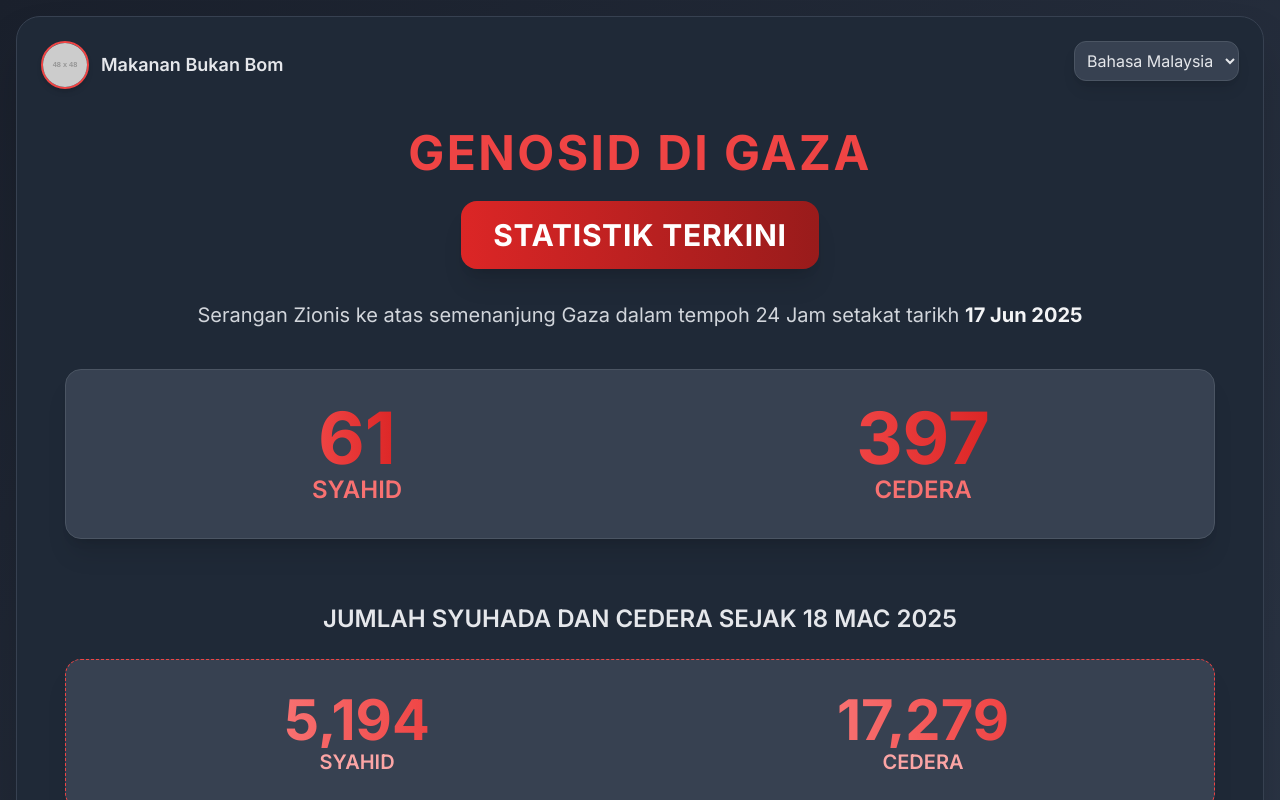
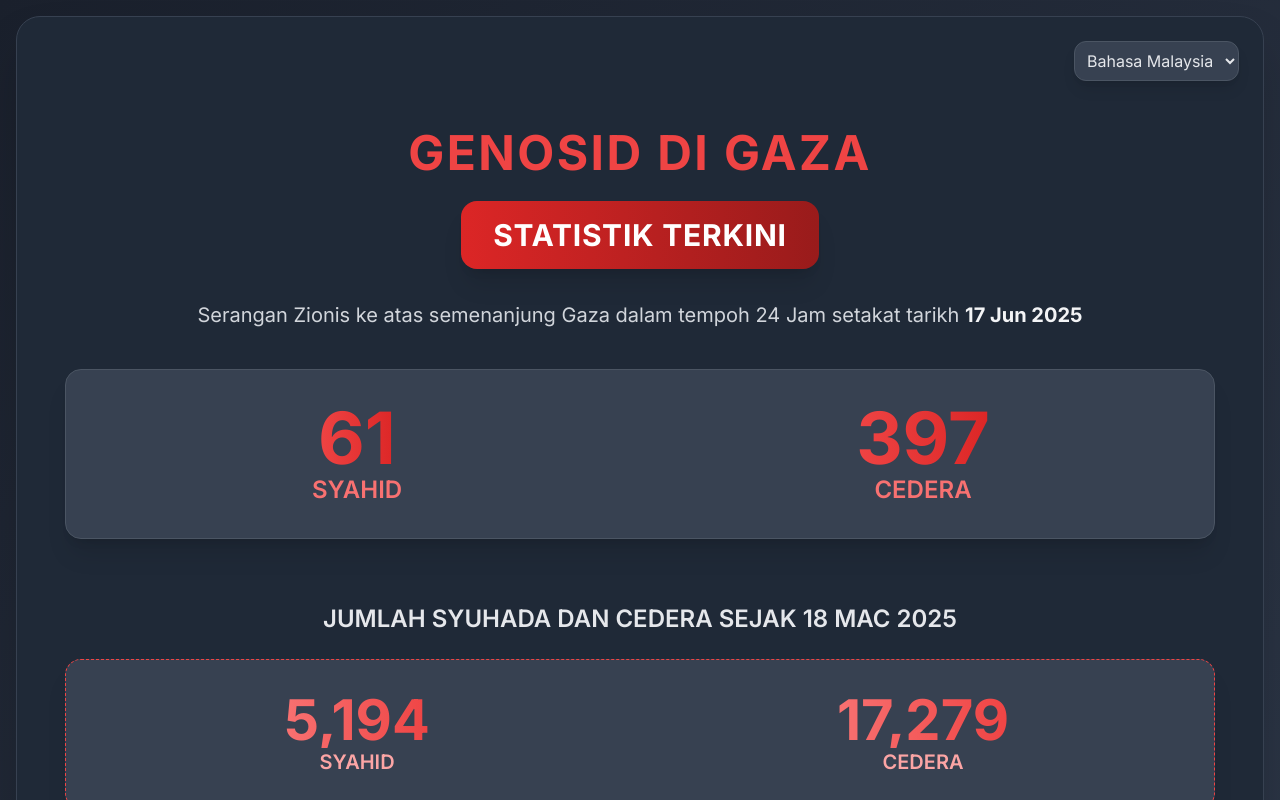
Before and after one commit to errazudin/genosid-di-gaza, a plain HTML site: page index.html in a window 1280 px wide. Shown: the top 800 px of the page. Drawn offline with nearby package versions, Linux system fonts and the light colour scheme; placeholder pictures from the web are drawn by us.

Commit message:
Update index.html

```diff
--- a/index.html
+++ b/index.html
@@ -58,12 +58,6 @@
 <body class="flex flex-col items-center justify-center min-h-screen p-4">
 
     <div class="container bg-gray-800 rounded-3xl shadow-2xl p-8 md:p-12 text-center relative overflow-hidden border border-gray-700">
-
-        <!-- Logo Section - Top Left -->
-        <div class="absolute top-6 left-6 flex items-center space-x-3">
-            <img src="https://placehold.co/48x48/5C2E2E/FFFFFF?text=MBB" alt="Makanan Bukan Bom Logo" class="w-12 h-12 rounded-full border-2 border-red-500 shadow-md">
-            <span class="text-lg font-semibold text-gray-200">Makanan Bukan Bom</span>
-        </div>
 
         <!-- Language Selector -->
         <div class="absolute top-6 right-6 z-10">
```
